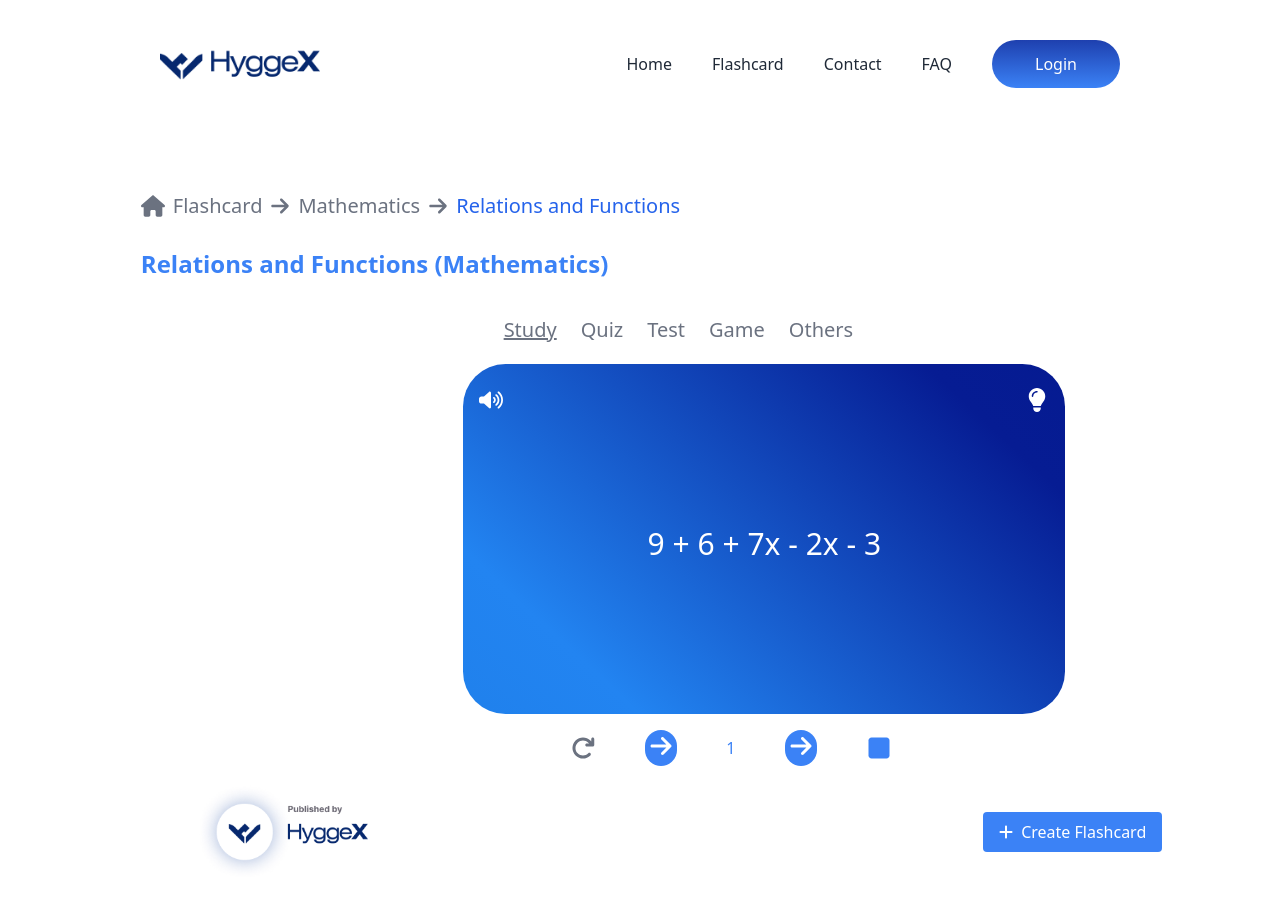
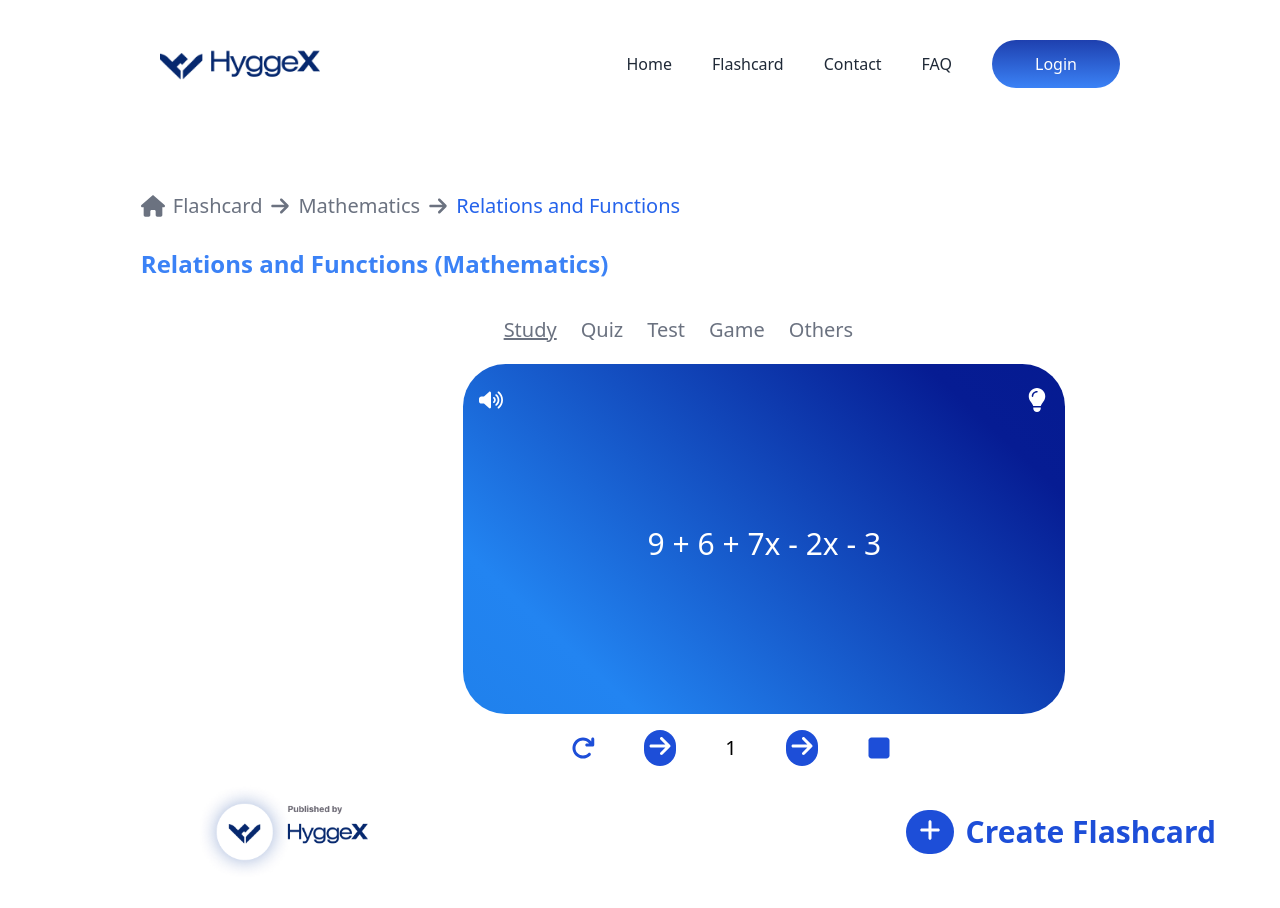
Before and after one commit to Kylapurity/Hyggex-App, a React (Create React App) app: page / in a window 1280 px wide. Shown: the top 908 px of the page. Built offline with nearby package versions, Linux system fonts and the light colour scheme.

Commit message:
update hero

```diff
--- a/src/Componets/Hero.jsx
+++ b/src/Componets/Hero.jsx
@@ -7,9 +7,9 @@ import {
   faSquare,
   faVolumeUp,
   faRedo,
-  faPlus // Assuming you have this imported correctly
+  faPlus
 } from '@fortawesome/free-solid-svg-icons';
-import Published from '../assets/Published.png'; // Assuming this is the image you want to include
+import Published from '../assets/Published.png';
 
 const Hero = () => {
   return (
@@ -46,22 +46,24 @@ const Hero = () => {
         <p className="text-white text-center text-3xl" style={{ paddingTop: '20%' }}>9 + 6 + 7x - 2x - 3</p>
       </div>
       <div className="flex items-center justify-between mt-4 w-full max-w-xs ml-80" style={{ marginLeft: '40%' }}>
-        <FontAwesomeIcon icon={faRedo} className="h-6 w-6 text-gray-500" />
-        <div className="bg-blue-500 p-1 rounded-full">
+        <FontAwesomeIcon icon={faRedo} className="h-6 w-6 text-blue-700" />
+        <div className="bg-blue-700 p-1 rounded-full">
             <FontAwesomeIcon icon={faArrowRight} className="h-6 w-6 text-white" />
         </div>
-        <p className="text-blue-500">1</p>
-        <div className="bg-blue-500 p-1 rounded-full">
+        <p className="text-xl">1</p>
+        <div className="bg-blue-700 p-1 rounded-full">
             <FontAwesomeIcon icon={faArrowRight} className="h-6 w-6 text-white" />
         </div>
-        <FontAwesomeIcon icon={faSquare} className="h-6 w-6 text-blue-500" />
+        <FontAwesomeIcon icon={faSquare} className="h-6 w-6 text-blue-700" />
       </div>
       <div className="flex justify-between items-center w-full mt-4">
         <img src={Published} alt="Published" style={{ height: '100px', marginLeft: '5%' }} />
-        <button className="bg-blue-500 text-white px-4 py-2 rounded hover:bg-blue-700 transition duration-300" style={{ marginRight: '5%' }}>
-          <FontAwesomeIcon icon={faPlus} className="mr-2" />
-          Create Flashcard
-        </button>
+        <div className="flex items-center">
+          <div className="bg-blue-700 p-2 rounded-full ">
+            <FontAwesomeIcon icon={faPlus} className="h-6 w-8 text-white font-bold" />
+          </div>
+          <p className="text-3xl text-blue-700 font-bold  ml-3">Create Flashcard</p>
+        </div>
       </div>
     </div>
   );
```
